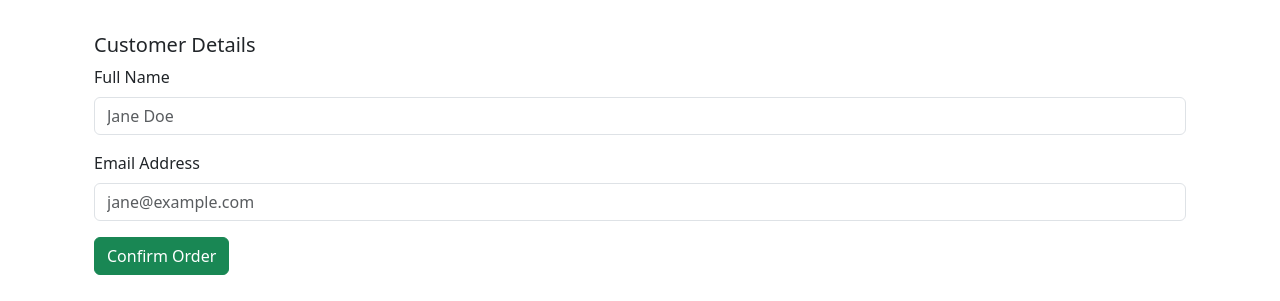
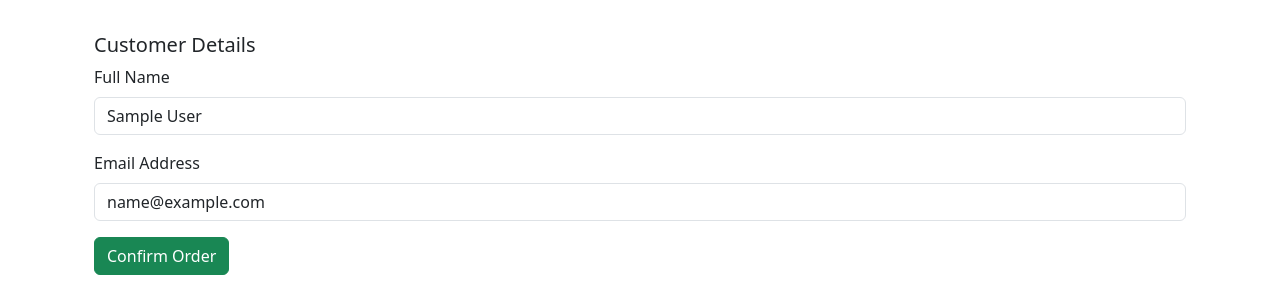
Before and after one commit to mustahidhasan/DRM, a Django app: page /checkout/ in a window 1280 px wide. Shown: the part 280-581 px from the top of the page. Run offline with Django 5.2, Linux system fonts and the light colour scheme; the visitor is signed in with stand-in values (Sample User, id 1).

Commit message:
in checkout the customer details are showing

```diff
--- a/drm/templates/checkout.html
+++ b/drm/templates/checkout.html
@@ -17,14 +17,15 @@
             {% csrf_token %}
             <div class="mb-3">
                 <label for="name" class="form-label">Full Name</label>
-                <input type="text" class="form-control" id="name" placeholder="Jane Doe" required>
+                <input type="text" class="form-control" id="name" name="name" value="{{ data.full_name }}" required>
             </div>
             <div class="mb-3">
                 <label for="email" class="form-label">Email Address</label>
-                <input type="email" class="form-control" id="email" placeholder="jane@example.com" required>
+                <input type="email" class="form-control" id="email" name="email" value="{{ data.email }}" required>
             </div>
             <button type="submit" class="btn btn-success">Confirm Order</button>
         </form>
+
     </div>
 </div>
 {% endblock %}
--- a/drm/user/views.py
+++ b/drm/user/views.py
@@ -47,8 +47,13 @@ def home(request):
 @login_required(login_url='login')  # Redirects to login page if not logged in
 @csrf_exempt  # Only use this if you absolutely need to disable CSRF
 def checkout_view(request):
+    user = request.user
+    data = {
+        'full_name': user.get_full_name(),
+        'email': user.email,
+    }
 
-    return render(request, 'checkout.html')
+    return render(request, 'checkout.html', {"data": data})
 
 
 def logout_user(request):
```
